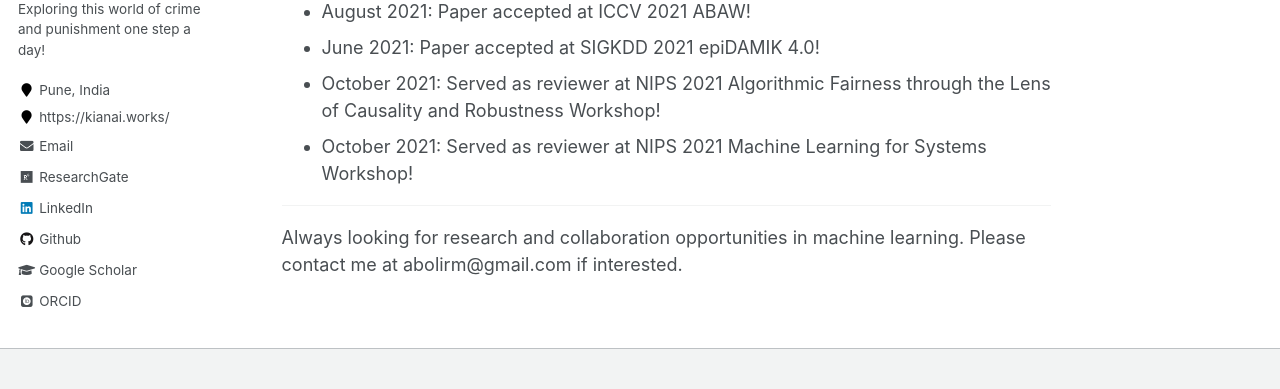
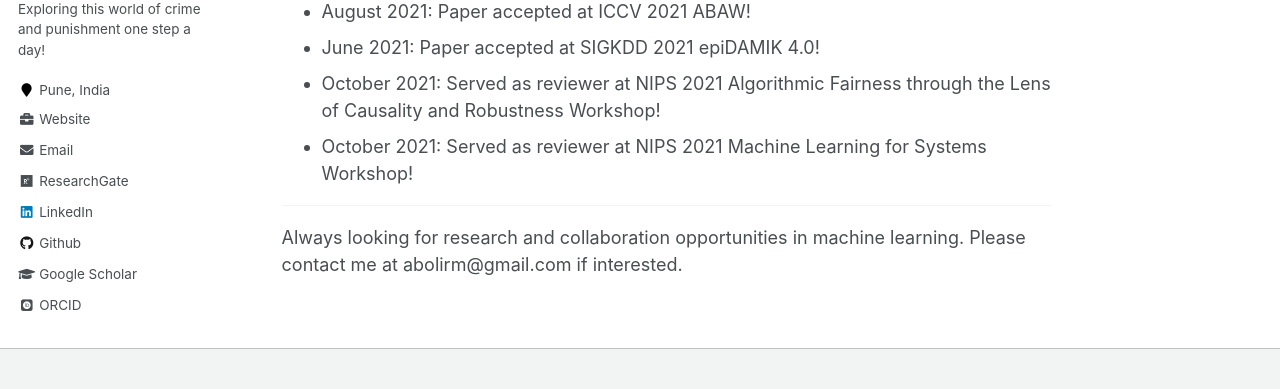
Before and after one commit to Infernolia/Infernolia.github.io, a Jekyll site: the page built from _pages/about.md, in a window 1280 px wide and 930 px high. Shown: the part 426-815 px from the top of the window. Built offline with Jekyll 4.4.1, drawn with Linux system fonts in a browser that asks for light colours; some web fonts are replaced.

Commit message:
Update author-profile.html

```diff
--- a/_includes/author-profile.html
+++ b/_includes/author-profile.html
@@ -26,7 +26,7 @@
         <li><i class="fa fa-fw fa-map-marker" aria-hidden="true"></i> {{ author.location }}</li>
       {% endif %}
       {% if author.employer %}
-        <li><i class="fa fa-fw fa-map-marker" aria-hidden="true"></i> {{ author.employer }}</li>
+          <li><a href="{{ author.employer }}"><i class="fas fa-fw fa-briefcase" aria-hidden="true"></i> {{ site.data.ui-text[site.locale].website_label | default: "Website" }}</a></li>
       {% endif %}
       {% if author.uri %}
         <li><a href="{{ author.uri }}"><i class="fas fa-fw fa-link" aria-hidden="true"></i> {{ site.data.ui-text[site.locale].website_label | default: "Website" }}</a></li>
```
